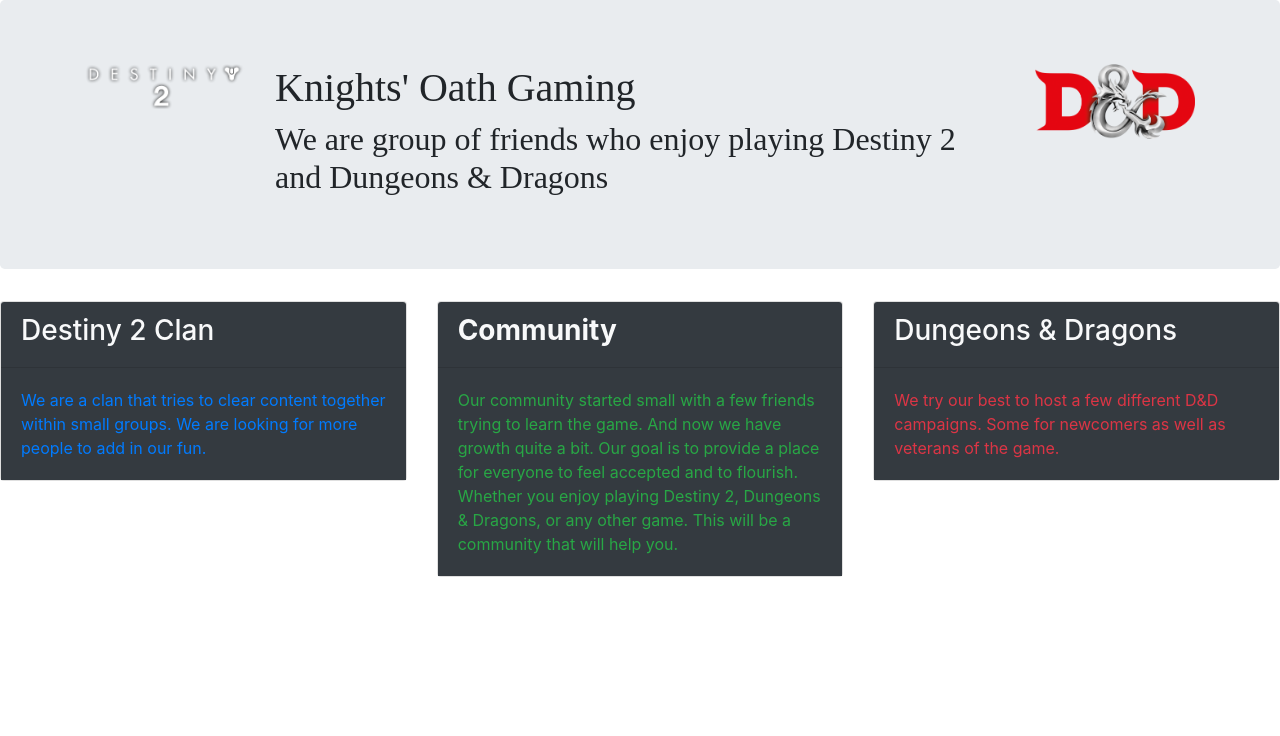
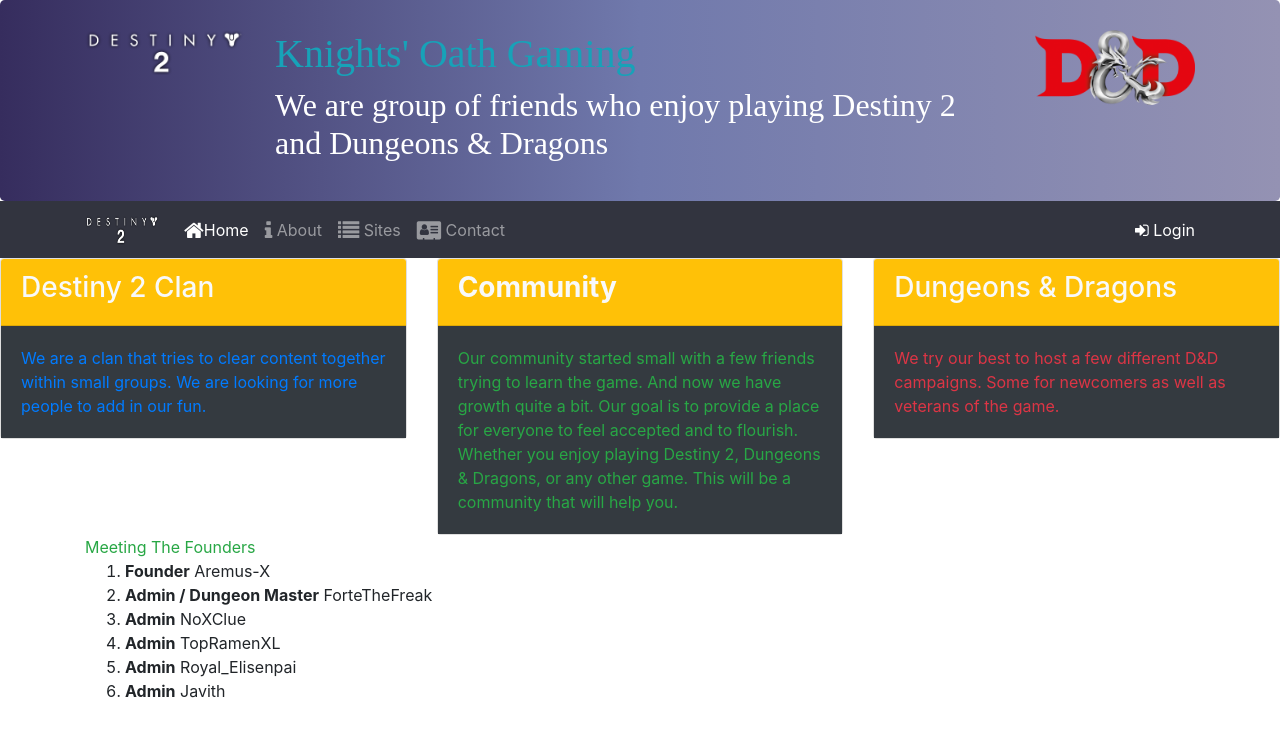
Before and after one commit to Aris1641/ProjectPortfolio-KnightsOath, a website: page index.html in a window 1280 px wide. Drawn offline with nearby package versions, Linux system fonts and the light colour scheme.

Commit message:
AboutUsCommit

```diff
--- a/index.html
+++ b/index.html
@@ -8,6 +8,7 @@
     <link rel="preconnect" href="https://fonts.googleapis.com">
     <link rel="preconnect" href="https://fonts.gstatic.com" crossorigin>
     <link href="https://fonts.googleapis.com/css2?family=Oswald:wght@200&display=swap" rel="stylesheet">
+    <link rel="stylesheet" href="/node_modules/font-awesome/css/font-awesome.min.css" />
     <link rel="stylesheet" href="node_modules/bootstrap/dist/css/bootstrap.min.css">
     <link rel="stylesheet" href="styles.css">
     <title>Knight's Oath Gaming</title>
@@ -23,7 +24,7 @@
                     <img src="/img/destiny2.png" class="img-fluid" alt="destiny2 logo">
                 </div>
                 <div class="col" style="font-family:'Times New Roman', Times, serif">
-                    <h1>Knights' Oath Gaming</h1>
+                    <h1 class="text-info">Knights' Oath Gaming</h1>
                     <h2>We are group of friends who enjoy playing Destiny 2 and Dungeons & Dragons</h2>
                 </div>
                 <div class="col-sm-3 col-md-2 align-self-left">
@@ -31,6 +32,35 @@
                 </div>
             </div>
     </header>
+
+    <!--Nav Bar-->
+
+    <nav class="navbar navbar-expand-sm navbar-dark sticky-top">
+        <div class="container">
+            <a class="navbar-brand" href="#"><img src="img/destiny2.png" height="30" width="75" /></a>
+            <button class="navbar-toggler ml-auto" type="button" data-toggle="collapse" data-target="#knightNavbar">
+                <span class="navbar-toggler-icon"></span>
+            </button>
+            <div class="collapse navbar-collapse" id="knightNavbar">
+                <ul class="navbar-nav">
+                    <li class="nav-item active"><a class="nav-link" href="#"><i class="fa fa-home fa-lg"></i>Home</a>
+                    </li>
+                    <li class="nav-item"><a class="nav-link" href="aboutus.html"><i class="fa fa-info fa-lg"></i>
+                            About</a></li>
+                    <li class="nav-item"><a class="nav-link" href="#"><i class="fa fa-list fa-lg"></i> Sites</a></li>
+                    <li class="nav-item"><a class="nav-link" href="contactus.html"><i
+                                class="fa fa-address-card fa-lg"></i>
+                            Contact</a></li>
+                </ul>
+                <span class="navbar-text ml-auto">
+                    <a role="button" data-toggle="modal" data-target="#loginModal">
+                        <i class="fa fa-sign-in"></i> Login
+                    </a>
+                </span>
+            </div>
+        </div>
+    </nav>
+
     <!--Main themes-->
 
     <div>
@@ -38,15 +68,12 @@
         <div class="row">
             <div class="col-sm-4">
                 <div class="card justify-content-center">
-                    <div class="card-header bg-dark">
+                    <div class="card-header bg-warning">
                         <h3 class="text-light">Destiny 2 Clan</h3>
                     </div>
                     <div class="card-body bg-dark">
                         <p class="card-text text-primary">We are a clan that tries to clear content together
-                            within small
-                            groups.
-                            We are looking for more
-                            people to add in our fun. </p>
+                            within small groups. We are looking for more people to add in our fun. </p>
                     </div>
                 </div>
             </div>
@@ -55,15 +82,14 @@
 
             <div class="col-sm-4">
                 <div class="card justify-content-center">
-                    <div class="card-header bg-dark">
+                    <div class="card-header bg-warning">
                         <h3 class="text-light"><strong>Community</strong></h3>
                     </div>
                     <div class="card-body bg-dark">
                         <p class="card-text text-success"> Our community started small with a few friends trying to
-                            learn
-                            the game. And now we have growth quite a bit. Our goal is to provide a place for
-                            everyone to
-                            feel accepted and to flourish. Whether you enjoy playing Destiny 2, Dungeons & Dragons,
+                            learn the game. And now we have growth quite a bit. Our goal is to provide a place for
+                            everyone to feel accepted and to flourish. Whether you enjoy playing Destiny 2, Dungeons &
+                            Dragons,
                             or any other game. This will be a community that will help you.</p>
                     </div>
                 </div>
@@ -73,7 +99,7 @@
 
             <div class="col-sm-4">
                 <div class="card justify-content-center">
-                    <div class="card-header bg-dark">
+                    <div class="card-header bg-warning">
                         <h3 class="text-light">Dungeons & Dragons</h3>
                     </div>
                     <div class="card-body bg-dark">
@@ -88,7 +114,28 @@
         </div>
     </div>
 
+
+
+
+    <!--Meet The Leaders-->
+    <div class="container">
+        <div class="accordion">
+            <div class="row">
+                <div class="col">
+                    <header class="text-capitalize text-success">Meeting the Founders</header>
+                    <ol>
+                        <li><strong>Founder</strong> Aremus-X</li>
+                        <li><strong>Admin / Dungeon Master</strong> ForteTheFreak</li>
+                        <li><strong>Admin</strong> NoXClue</li>
+                        <li><strong>Admin</strong> TopRamenXL</li>
+                        <li><strong>Admin</strong> Royal_Elisenpai</li>
+                        <li><strong>Admin</strong> Javith</li>
+                    </ol>
+                </div>
+            </div>
+        </div>
     </div>
+
     <script src="node_modules/jquery/dist/jquery.slim.min.js"></script>
     <script src="/node_modules/popper.js/dist/umd/popper.min.js"></script>
     <script src="/node_modules/bootstrap/dist/js/bootstrap.min.js"></script>
--- a/package.json
+++ b/package.json
@@ -5,16 +5,19 @@
   "main": "index.js",
   "scripts": {
     "test": "echo \"Error: no test specified\" && exit 1",
-    "lite": "liteserver",
+    "lite": "lite-server",
     "start": "npm run lite"
   },
   "author": "Aris Ceballos",
   "license": "ISC",
   "devDependencies": {
+    "lite-server": "^2.6.1",
     "liteserver": "^0.3.0"
   },
   "dependencies": {
+    "@fortawesome/fontawesome-free": "^6.0.0",
     "bootstrap": "^4.5.2",
+    "font-awesome": "^4.7.0",
     "jquery": "^3.5.1",
     "popper.js": "^1.16.1"
   }
--- a/styles.css
+++ b/styles.css
@@ -1,3 +1,35 @@
 h1 h2 {
     font-family: 'Oswald', sans-serif;
 }
+
+h2 {
+    color: #3046C5;
+}
+
+header h2 {
+    color: white;
+}
+
+.site-footer {
+    background-image: linear-gradient(#281f68, white);
+    padding: 20px 0;
+}
+
+.jumbotron {
+    margin: 0;
+    padding: 30px;
+    background-image: linear-gradient(to right, #362d5e, #7079ac, #9492b3);
+    color: white;
+}
+
+.navbar {
+    background-color: #32343f;
+}
+
+.carousel {
+    border: solid #5637dd;
+}
+
+.carousel-caption {
+    background-color: rgba(0, 0, 0, 0.5);
+}
```
Also changed, not shown: aboutus.html (added, +63 -0 lines), 1 other file.
